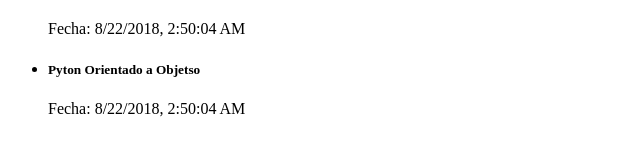
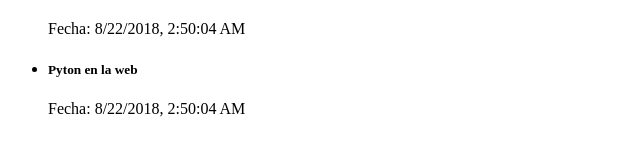
Before and after one commit to AngelOCrz/mi-repositorio, a plain HTML site: page index.html in a window 1280 px wide. Shown: the part 230-384 px from the top of the page, 0-640 px from the left. Drawn offline with nearby package versions, Linux system fonts and the light colour scheme.

Commit message:
cambios en el titular pyton

```diff
--- a/index.html
+++ b/index.html
@@ -43,7 +43,7 @@
                 libros:[
                     {id: 1, nombre: 'Php', creacion: "Fecha: " + new Date().toLocaleString()},
                     {id: 2, nombre: 'C#', creacion: "Fecha: " + new Date().toLocaleString()},
-                    {id: 3, nombre: 'Pyton Orientado a Objetso', creacion: "Fecha: " + new Date().toLocaleString()}
+                    {id: 3, nombre: 'Pyton en la web', creacion: "Fecha: " + new Date().toLocaleString()}
                 ]
             }
         })
```
